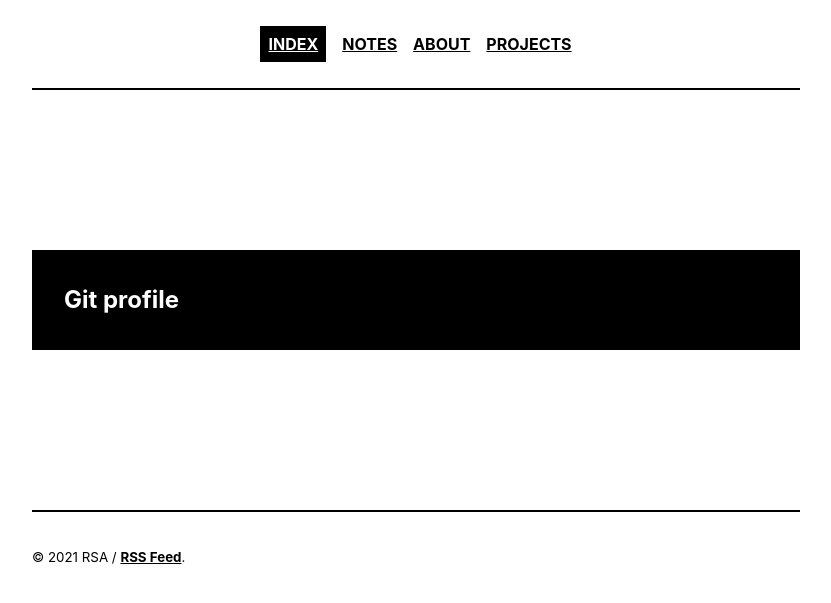
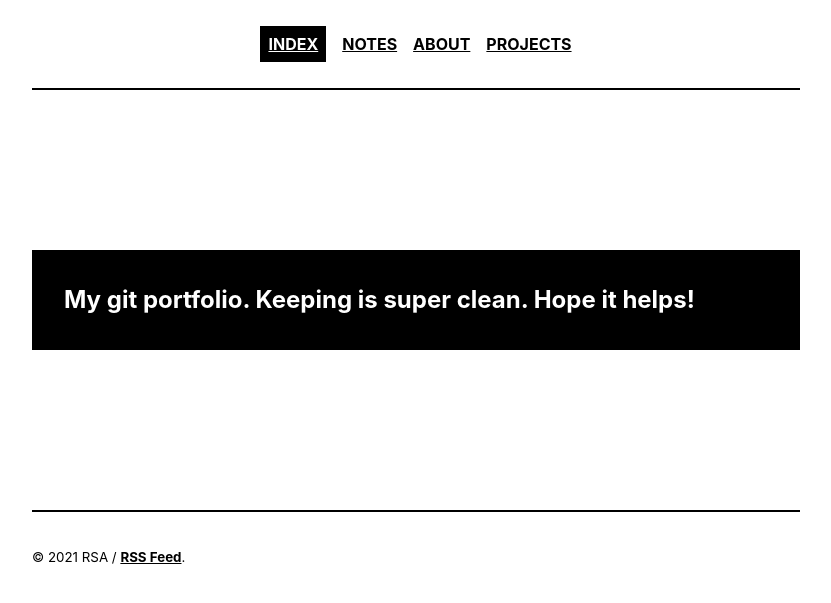
Before and after one commit to asoliyarohit/asoliyarohit.github.io, a Jekyll site: the page built from index.html, in a window 1280 px wide. Shown: the top 603 px of the page, without its empty margins (224-1055 px from the left). Built offline with Jekyll 4.4.1, drawn with Linux system fonts in a browser that asks for light colours; the list of posts is cut into pages by our own code.

Commit message:
Update _config.yml
updated description

```diff
--- a/_config.yml
+++ b/_config.yml
@@ -1,7 +1,7 @@
 site: Rohit Singh Asoliya
 url: https://asoliyarohit.github.io/
 title: Rohit Singh Asoliya
-description: Git profile
+description: My git portfolio. Keeping is super clean. Hope it helps!
 twitter:
   username: asoliyarohit
   card: summary
```
